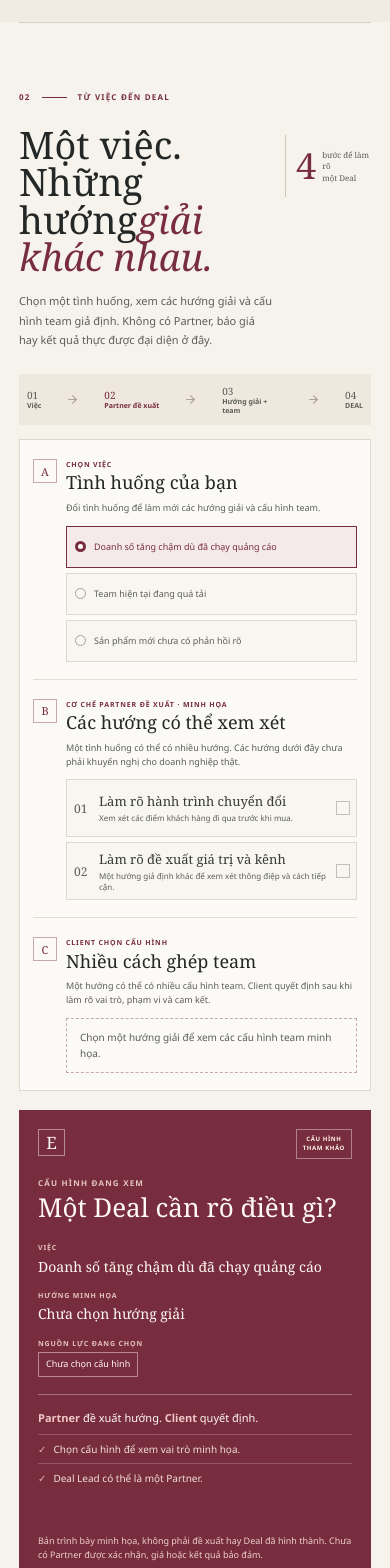
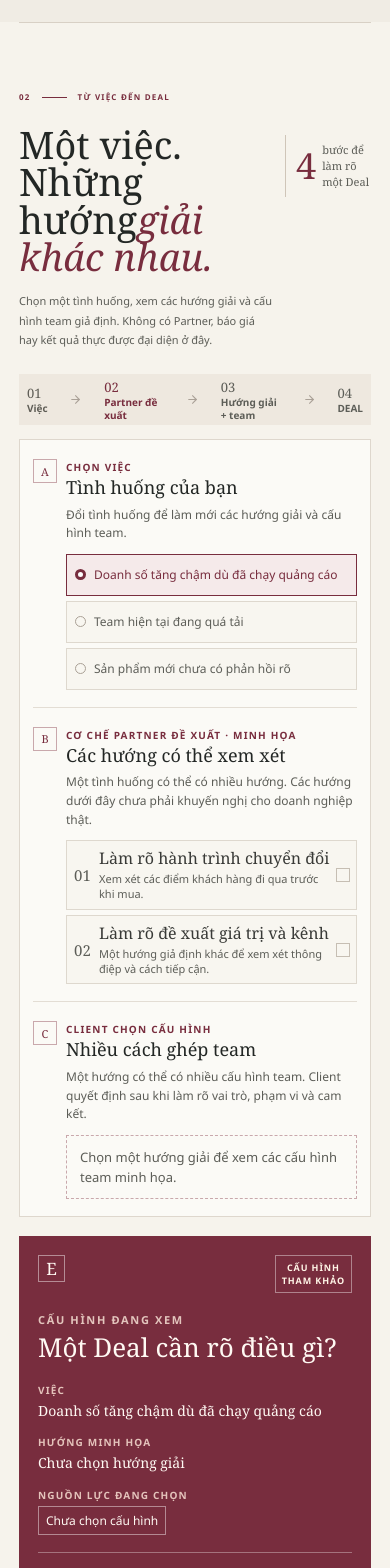
Before and after one commit to themanhhhh/demot10, a Next.js app: page / in a window 390 px wide. Shown: the part 2940-4508 px from the top of the page. Built offline with nearby package versions, Linux system fonts and the light colour scheme.

Commit message:
feat: update font sizes across various components for improved readability

```diff
--- a/src/app/globals.css
+++ b/src/app/globals.css
@@ -143,8 +143,8 @@ h1 em, h2 em { color: var(--burgundy); font-weight: 400; letter-spacing: 0; }
 .flow-aside { width: 137px; min-height: 87px; flex: 0 0 auto; padding-left: 20px; border-left: 1px solid #cfc5b8; display: flex; align-items: center; gap: 11px; color: var(--muted); font: 11px/1.45 var(--serif); }
 .aside-num { color: var(--burgundy); font: 50px/.8 var(--serif); }
 .flow-steps { min-height: 56px; margin-bottom: 14px; padding: 0 18px; display: flex; align-items: center; gap: clamp(9px, 2vw, 26px); background: #eee8df; }
-.flow-step { display: flex; align-items: center; gap: 8px; color: var(--muted); font-size: 10px; transition: color .2s ease; }
-.flow-step span { font: 13px var(--serif); }
+.flow-step { display: flex; align-items: center; gap: 8px; color: var(--muted); font-size: 13px; transition: color .2s ease; }
+.flow-step span { font: 16px var(--serif); }
 .flow-step b { font-weight: 600; }
 .flow-step.is-complete { color: #5f5d56; }
 .flow-step.is-active { color: var(--burgundy); }
@@ -155,19 +155,19 @@ h1 em, h2 em { color: var(--burgundy); font-weight: 400; letter-spacing: 0; }
 .builder-block:last-child { border: 0; }
 .builder-label { display: flex; align-items: flex-start; gap: 12px; }
 .builder-step { width: 27px; height: 27px; flex: 0 0 auto; border: 1px solid #c9a8ac; display: grid; place-items: center; color: var(--burgundy); font: 13px var(--serif); }
-.builder-label p { margin: 0 0 2px; color: var(--burgundy); letter-spacing: .12em; font-size: 8px; font-weight: 750; }
+.builder-label p { margin: 0 0 2px; color: var(--burgundy); letter-spacing: .12em; font-size: 11px; font-weight: 750; }
 .builder-label h3 { margin: 0; font: 21px/1.2 var(--serif); }
-.builder-help { margin: 8px 0 13px 39px; color: var(--muted); font-size: 10px; line-height: 1.55; }
+.builder-help { margin: 8px 0 13px 39px; color: var(--muted); font-size: 13px; line-height: 1.55; }
 .choice-list { margin-left: 39px; display: grid; grid-template-columns: repeat(3, 1fr); gap: 7px; }
-.choice-button { min-height: 67px; padding: 10px; border: 1px solid #ded8ce; background: #f8f6f0; display: flex; align-items: flex-start; gap: 8px; color: #5d5e58; text-align: left; font-size: 10px; line-height: 1.5; cursor: pointer; }
+.choice-button { min-height: 67px; padding: 10px; border: 1px solid #ded8ce; background: #f8f6f0; display: flex; align-items: flex-start; gap: 8px; color: #5d5e58; text-align: left; font-size: 13px; line-height: 1.5; cursor: pointer; }
 .choice-button:hover, .choice-button.is-selected { border-color: var(--burgundy); background: #f5eaea; color: var(--burgundy); }
 .choice-radio { width: 11px; height: 11px; margin-top: 3px; flex: 0 0 auto; border: 1px solid #aaa196; border-radius: 50%; }
 .choice-button.is-selected .choice-radio { border: 3px solid var(--burgundy); background: white; }
 .direction-list { margin-left: 39px; display: grid; gap: 6px; }
 .direction-button { min-height: 61px; padding: 9px 11px; border: 1px solid #ded8ce; background: #f8f6f0; display: grid; grid-template-columns: 24px 1fr 15px; align-items: center; gap: 7px; text-align: left; cursor: pointer; }
-.direction-button > span:first-child { color: var(--muted); font: 12px var(--serif); }
-.direction-button b { display: block; color: #393a37; font: 14px/1.3 var(--serif); }
-.direction-button small { display: block; margin-top: 2px; color: var(--muted); font-size: 9px; line-height: 1.4; }
+.direction-button > span:first-child { color: var(--muted); font: 15px var(--serif); }
+.direction-button b { display: block; color: #393a37; font: 17px/1.3 var(--serif); }
+.direction-button small { display: block; margin-top: 2px; color: var(--muted); font-size: 12px; line-height: 1.4; }
 .direction-check { width: 14px; height: 14px; border: 1px solid #c6beb3; display: grid; place-items: center; color: transparent; font-size: 9px; }
 .direction-button.is-selected { border-color: var(--burgundy); background: #f4e9e9; }
 .direction-button.is-selected b, .direction-button.is-selected > span:first-child { color: var(--burgundy); }
@@ -177,31 +177,31 @@ h1 em, h2 em { color: var(--burgundy); font-weight: 400; letter-spacing: 0; }
 .team-option:has(input:checked), .team-option.is-selected { border-color: var(--burgundy); background: #f4e9e9; }
 .configuration-options { grid-template-columns: repeat(auto-fit, minmax(min(100%, 210px), 1fr)); }
 .configuration-option { width: 100%; text-align: left; font: inherit; }
-.configuration-prompt { margin: 0 0 0 39px; padding: 11px 13px; border: 1px dashed #c9a8ac; color: var(--muted); font-size: 10px; line-height: 1.55; }
+.configuration-prompt { margin: 0 0 0 39px; padding: 11px 13px; border: 1px dashed #c9a8ac; color: var(--muted); font-size: 13px; line-height: 1.55; }
 .team-option input { position: absolute; width: 1px; height: 1px; opacity: 0; }
 .team-option:focus-within { outline: 3px solid #b97985; outline-offset: 2px; }
 .team-check { width: 13px; height: 13px; flex: 0 0 auto; border: 1px solid #b8aea1; display: grid; place-items: center; color: transparent; font-size: 8px; }
 .team-option input:checked + .team-check { border-color: var(--burgundy); background: var(--burgundy); color: white; }
-.team-option b { display: block; font: 12px/1.25 var(--serif); }
-.team-option small { display: block; margin-top: 3px; color: var(--muted); font-size: 8px; line-height: 1.3; }
+.team-option b { display: block; font: 15px/1.25 var(--serif); }
+.team-option small { display: block; margin-top: 3px; color: var(--muted); font-size: 11px; line-height: 1.3; }
 .deal-preview { padding: 23px 22px 19px; background: #782d3e; color: #fff9f3; display: flex; flex-direction: column; }
 .deal-top { display: flex; justify-content: space-between; align-items: flex-start; }
 .deal-mark { width: 27px; height: 27px; border: 1px solid #ffffff73; display: grid; place-items: center; font: 17px var(--serif); }
-.deal-preview .preview-stamp { border-color: #ffffff68; color: #fff5e7; }
-.deal-kicker { margin: 24px 0 4px; color: #e3c5bd; letter-spacing: .15em; font-size: 8px; font-weight: 700; }
+.deal-preview .preview-stamp { border-color: #ffffff68; color: #fff5e7; font-size: 10px; }
+.deal-kicker { margin: 24px 0 4px; color: #e3c5bd; letter-spacing: .15em; font-size: 11px; font-weight: 700; }
 .deal-preview h3 { margin-bottom: 20px; font: 29px/1.12 var(--serif); font-weight: 400; }
 .deal-situation { margin: 0 0 14px; }
-.deal-situation > span { display: block; margin-bottom: 3px; color: #e4c3bb; letter-spacing: .12em; font-size: 7px; font-weight: 700; }
+.deal-situation > span { display: block; margin-bottom: 3px; color: #e4c3bb; letter-spacing: .12em; font-size: 10px; font-weight: 700; }
 .deal-situation p { margin: 0; font: 15px/1.4 var(--serif); }
 .team-chips { display: flex; flex-wrap: wrap; gap: 5px; }
-.team-chip { padding: 4px 7px; border: 1px solid #ffffff70; color: #fff9f3; font-size: 9px; }
+.team-chip { padding: 4px 7px; border: 1px solid #ffffff70; color: #fff9f3; font-size: 12px; }
 .deal-divider { height: 1px; margin: 3px 0 14px; background: #ffffff55; }
-.deal-roles { margin-bottom: 8px; color: #fff9f3; font-size: 11px; line-height: 1.6; }
+.deal-roles { margin-bottom: 8px; color: #fff9f3; font-size: 14px; line-height: 1.6; }
 .deal-roles b { color: #f1c8c5; }
 .deal-checklist { margin: 0; padding: 0; list-style: none; }
-.deal-checklist li { padding: 6px 0; border-top: 1px solid #ffffff30; color: #f1dfd8; font-size: 10px; }
+.deal-checklist li { padding: 6px 0; border-top: 1px solid #ffffff30; color: #f1dfd8; font-size: 13px; }
 .deal-checklist li::before { padding-right: 7px; content: "✓"; color: #e2b4a9; }
-.deal-disclaimer { margin: auto 0 0; padding-top: 17px; color: #edcfca; font-size: 9px; line-height: 1.55; }
+.deal-disclaimer { margin: auto 0 0; padding-top: 17px; color: #edcfca; font-size: 12px; line-height: 1.55; }
 .start-section { border-bottom: 1px solid #d8d0c5; }
 .start-panel { min-height: 400px; padding: 58px clamp(30px, 6vw, 83px); display: grid; grid-template-columns: 1fr .6fr; gap: 50px; align-items: center; background: #ece4db; }
 .start-copy .eyebrow { margin-bottom: 19px; }
@@ -427,35 +427,36 @@ h1 em, h2 em { color: var(--burgundy); font-weight: 400; letter-spacing: 0; }
   .flow-heading-row { margin-bottom: 24px; align-items: flex-start; gap: 12px; }
   .flow-heading-row h2 { font-size: clamp(37px, 9.7vw, 48px); }
   .flow-intro { font-size: 11px; }
-  .flow-aside { width: 86px; min-height: 62px; margin-top: 9px; padding-left: 10px; gap: 6px; font-size: 8px; }
+  .flow-aside { width: 86px; min-height: 62px; margin-top: 9px; padding-left: 10px; gap: 6px; font-size: 11px; }
   .aside-num { font-size: 36px; }
   .flow-steps { min-height: 51px; padding-inline: 8px; gap: 6px; justify-content: space-between; }
-  .flow-step { flex-direction: column; align-items: flex-start; gap: 0; font-size: 7px; line-height: 1.25; }
-  .flow-step span { font-size: 10px; }
-  .flow-step b { max-width: 60px; font-size: 7px; }
+  .flow-step { flex-direction: column; align-items: flex-start; gap: 0; font-size: 10px; line-height: 1.25; }
+  .flow-step span { font-size: 13px; }
+  .flow-step b { max-width: 60px; font-size: 10px; }
   .step-arrow { font-size: 9px; }
   .builder-controls { padding: 0 13px; }
   .builder-block { padding-block: 19px 17px; }
   .builder-label { gap: 9px; }
   .builder-step { width: 24px; height: 24px; font-size: 11px; }
-  .builder-label p { font-size: 7px; }
+  .builder-label p { font-size: 10px; }
   .builder-label h3 { font-size: 18px; }
-  .builder-help { margin: 7px 0 11px 33px; font-size: 9px; }
+  .builder-help { margin: 7px 0 11px 33px; font-size: 12px; }
   .choice-list { margin-left: 33px; grid-template-columns: 1fr; gap: 5px; }
-  .choice-button { min-height: 42px; padding: 8px; align-items: center; font-size: 9px; }
+  .choice-button { min-height: 42px; padding: 8px; align-items: center; font-size: 12px; }
   .choice-radio { margin-top: 0; }
   .direction-list { margin-left: 33px; gap: 5px; }
   .direction-button { min-height: 58px; padding: 7px; grid-template-columns: 20px 1fr 13px; gap: 5px; }
-  .direction-button b { font-size: 13px; }
-  .direction-button small { font-size: 8px; }
+  .direction-button b { font-size: 16px; }
+  .direction-button small { font-size: 11px; }
   .team-options { margin-left: 33px; grid-template-columns: 1fr 1fr; gap: 5px; }
   .configuration-options { grid-template-columns: 1fr; }
   .configuration-prompt { margin-left: 33px; }
   .team-option { min-height: 55px; padding: 8px 6px; gap: 6px; }
-  .team-option b { font-size: 11px; }
-  .team-option small { font-size: 7px; }
+  .team-option b { font-size: 14px; }
+  .team-option small { font-size: 10px; }
   .deal-preview { min-height: 0; padding: 19px; }
   .deal-kicker { margin-top: 18px; }
+  .deal-preview .preview-stamp { font-size: 9px; }
   .deal-preview h3 { font-size: 26px; }
   .deal-situation p { font-size: 14px; }
   .start-section { padding-bottom: 60px; }
```
